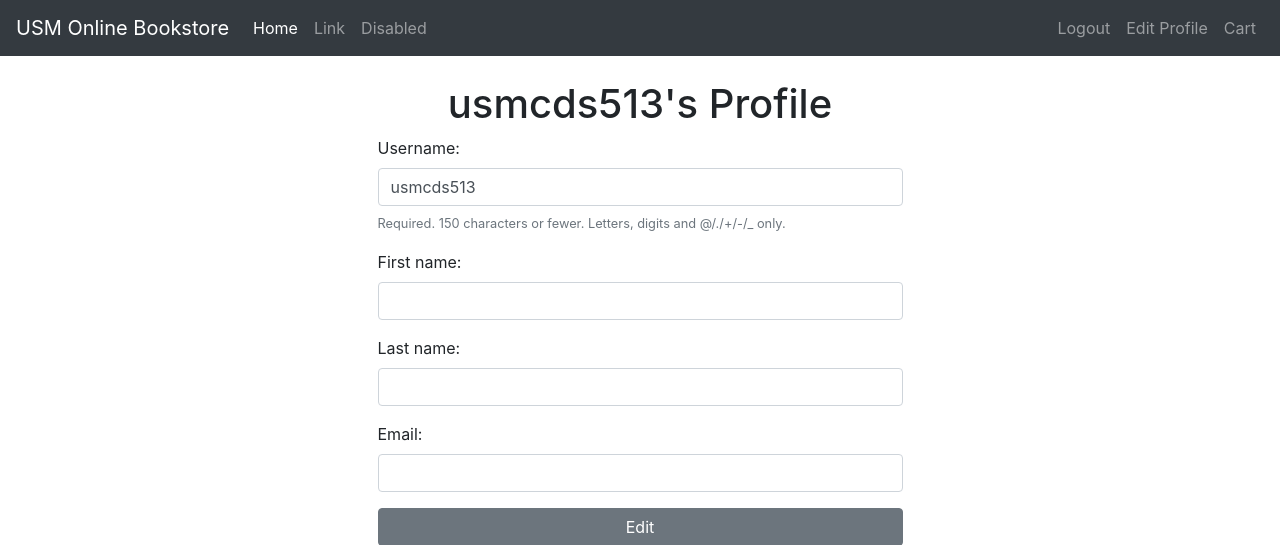
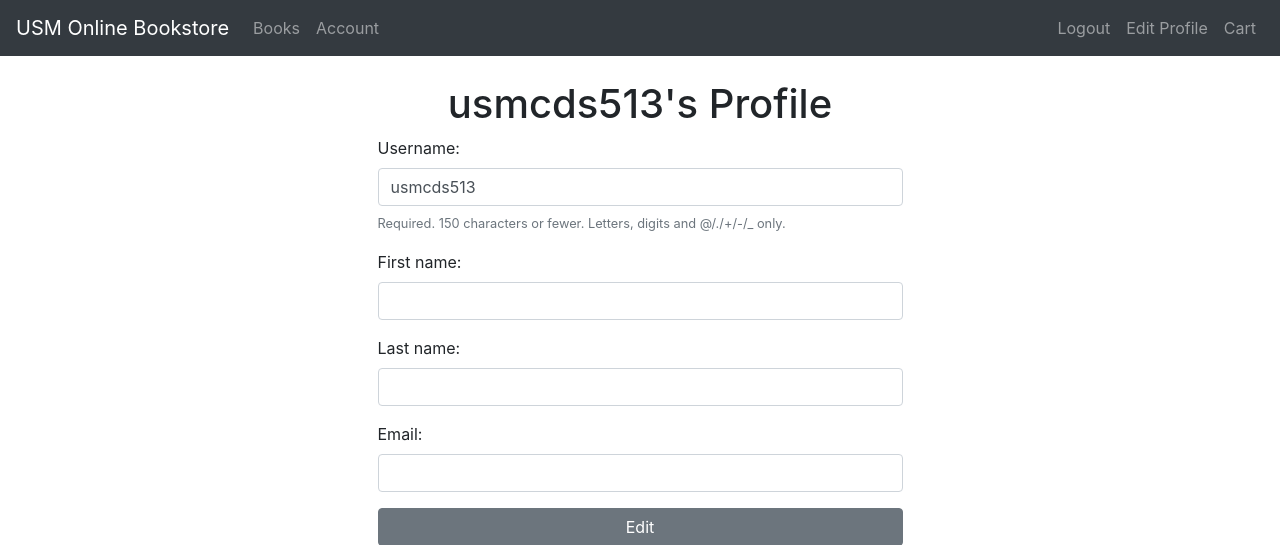
Before and after one commit to chuuhtetnaing/book_store, a Django app: page /account/edit_profile in a window 1280 px wide. Shown: the top 545 px of the page. Run offline with Django 3.2, Linux system fonts and the light colour scheme; a user stored in the database is signed in; some libraries are stand-ins or nearby versions.

Commit message:
fix navbar

```diff
--- a/account/templates/account/base.html
+++ b/account/templates/account/base.html
@@ -6,47 +6,75 @@
     <meta name="viewport" content="width=device-width, initial-scale=1, shrink-to-fit=no">
 
     <!-- Bootstrap CSS -->
-    <link rel="stylesheet" href="https://stackpath.bootstrapcdn.com/bootstrap/4.4.1/css/bootstrap.min.css" integrity="sha384-Vkoo8x4CGsO3+Hhxv8T/Q5PaXtkKtu6ug5TOeNV6gBiFeWPGFN9MuhOf23Q9Ifjh" crossorigin="anonymous">
+    <!-- CSS only -->
+    <link rel="stylesheet" href="https://stackpath.bootstrapcdn.com/bootstrap/4.5.0/css/bootstrap.min.css" integrity="sha384-9aIt2nRpC12Uk9gS9baDl411NQApFmC26EwAOH8WgZl5MYYxFfc+NcPb1dKGj7Sk" crossorigin="anonymous">
+
+    <!-- JS, Popper.js, and jQuery -->
+    <script src="https://code.jquery.com/jquery-3.5.1.slim.min.js" integrity="sha384-DfXdz2htPH0lsSSs5nCTpuj/zy4C+OGpamoFVy38MVBnE+IbbVYUew+OrCXaRkfj" crossorigin="anonymous"></script>
+    <script src="https://cdn.jsdelivr.net/npm/popper.js@1.16.0/dist/umd/popper.min.js" integrity="sha384-Q6E9RHvbIyZFJoft+2mJbHaEWldlvI9IOYy5n3zV9zzTtmI3UksdQRVvoxMfooAo" crossorigin="anonymous"></script>
+    <script src="https://stackpath.bootstrapcdn.com/bootstrap/4.5.0/js/bootstrap.min.js" integrity="sha384-OgVRvuATP1z7JjHLkuOU7Xw704+h835Lr+6QL9UvYjZE3Ipu6Tp75j7Bh/kR0JKI" crossorigin="anonymous"></script>
 
     <title>Hello, world!</title>
   </head>
   <body>
     <nav class="navbar navbar-expand-lg navbar-dark bg-dark">
-      <a class="navbar-brand" href="#">USM Online Bookstore</a>
+      <a class="navbar-brand" href="{% url 'store:home' %}">USM Online Bookstore</a>
       <button class="navbar-toggler" type="button" data-toggle="collapse" data-target="#navbarTogglerDemo02" aria-controls="navbarTogglerDemo02" aria-expanded="false" aria-label="Toggle navigation">
         <span class="navbar-toggler-icon"></span>
       </button>
 
       <div class="collapse navbar-collapse" id="navbarTogglerDemo02">
         <ul class="navbar-nav mr-auto mt-2 mt-lg-0">
-          <li class="nav-item active">
-            <a class="nav-link" href="#">Home <span class="sr-only">(current)</span></a>
+
+          {% if "/" == request.path %}
+            <li class="nav-item active">
+          {% else %}
+            <li class="nav-item">
+          {% endif %}
+            <a class="nav-link ml-auto" href="{% url 'store:home' %}">Books</a>
           </li>
-          <li class="nav-item">
-            <a class="nav-link" href="#">Link</a>
+
+          {% if "/account/home" == request.path %}
+            <li class="nav-item active">
+          {% else %}
+            <li class="nav-item">
+          {% endif %}
+            <a class="nav-link ml-auto" href="{% url 'account:home' %}">Account</a>
           </li>
-          <li class="nav-item">
-            <a class="nav-link ml-auto" href="#" tabindex="-1" aria-disabled="true">Disabled</a>
-          </li>
+
+
         </ul>
         <ul class="navbar-nav ml-auto mt-2 mt-lg-0">
           {% if not user.is_authenticated %}
-          <li class="nav-item">
-            <a class="nav-link" href="{% url 'login' %}">Login</a>
+
+          {% if "/account/login" == request.path %}
+            <li class="nav-item active">
+          {% else %}
+            <li class="nav-item">
+          {% endif %}
+            <a class="nav-link" href="{% url 'account:login' %}">Login</a>
           </li>
-          <li class="nav-item">
-            <a class="nav-link" href="{% url 'register' %}">Register</a>
+          {% if "/account/register" == request.path %}
+            <li class="nav-item active">
+          {% else %}
+            <li class="nav-item">
+          {% endif %}
+            <a class="nav-link" href="{% url 'account:register' %}">Register</a>
           </li>
           {% else %}
           <li class="nav-item">
-            <a class="nav-link" href="{% url 'logout' %}">Logout</a>
+            <a class="nav-link" href="{% url 'account:logout' %}">Logout</a>
           </li>
           <li class="nav-item">
-            <a class="nav-link" href="{% url 'edit_profile' %}">Edit Profile</a>
+            <a class="nav-link" href="{% url 'account:edit_profile' %}">Edit Profile</a>
           </li>
           {% endif %}
-          <li class="nav-item">
-            <a class="nav-link" href="{% url 'cart_page' %}">Cart</a>
+          {% if '/store/view_cart' == request.path %}
+            <li class="nav-item active">
+          {% else %}
+            <li class="nav-item">
+          {% endif %}
+            <a class="nav-link" href="{% url 'store:cart_page' %}">Cart</a>
           </li>
         </ul>
       </div>
--- a/account/templates/account/change_password.html
+++ b/account/templates/account/change_password.html
@@ -5,7 +5,7 @@
 
     <h1 class="text-center">Change Password</h1>
 
-    <form method="POST" action="{% url 'change_password' %}">
+    <form method="POST" action="{% url 'account:change_password' %}">
         {% csrf_token %}
 
         {% if form.errors %}
--- a/account/templates/account/edit_profile.html
+++ b/account/templates/account/edit_profile.html
@@ -5,7 +5,7 @@
 
     <h1 class="text-center">{{form.username.value}}'s Profile</h1>
 
-    <form method="POST" action="{% url 'edit_profile' %}">
+    <form method="POST" action="{% url 'account:edit_profile' %}">
         {% csrf_token %}
 
         {% if form.errors %}
@@ -31,7 +31,7 @@
         <input type="submit" value="Edit" class="btn btn-secondary btn-block">
     </form>
     <br/>
-    <p class="text-center"><small><a href="{% url 'change_password' %}">Click Here</a> To Change Your Password</small></p>
+    <p class="text-center"><small><a href="{% url 'account:change_password' %}">Click Here</a> To Change Your Password</small></p>
 </div>
 
 {% endblock %}
--- a/account/templates/account/register.html
+++ b/account/templates/account/register.html
@@ -5,7 +5,7 @@
 
     <h1 class="text-center">Register</h1>
 
-    <form method="POST" action="{% url 'register' %}">
+    <form method="POST" action="{% url 'account:register' %}">
         {% csrf_token %}
 
         {% if form.errors %}
--- a/account/templates/account/test.html
+++ b/account/templates/account/test.html
@@ -3,7 +3,7 @@
 {% block content %}
 <h2>Register</h2>
 
-<form method="POST" action="{% url 'test' %}">
+<form method="POST" action="{% url 'account:test' %}">
     {% csrf_token %}
 
     {% if form.errors %}
--- a/account/urls.py
+++ b/account/urls.py
@@ -1,6 +1,7 @@
 from django.urls import path
 from . import views
 
+app_name = 'account'
 urlpatterns = [
     path("home", views.home, name="home"),
     path("login", views.login_user, name="login"),
--- a/bookstore/urls.py
+++ b/bookstore/urls.py
@@ -18,6 +18,7 @@ from django.urls import path, include
 
 urlpatterns = [
     path('admin/', admin.site.urls),
-    path('account/', include('account.urls')),
-    path('store/', include('store.urls')),
+    path('', include('store.urls', namespace='store')),
+    path('account/', include('account.urls', namespace='account')),
+
 ]
--- a/store/templates/store/cart.html
+++ b/store/templates/store/cart.html
@@ -8,7 +8,7 @@
     <ol>
     {% for item in cart %}
         <li>
-            {{item}} - <a href="{% url 'remove_from_cart' item.book_id %}">Remove</a>
+            {{item}} - <a href="{% url 'store:remove_from_cart' item.book_id %}">Remove</a>
         </li>
     {% endfor %}
     <ol>
--- a/store/urls.py
+++ b/store/urls.py
@@ -1,9 +1,10 @@
 from django.urls import path
 from . import views
 
+app_name = 'store'
 urlpatterns = [
-    path("home", views.home, name="home"),
-    path("view_cart", views.view_cart, name="cart_page"),
-    path("add_to_cart/<int:book_id>", views.add_to_cart, name="add_to_cart"),
-    path("remove_from_cart/<int:book_id>", views.remove_from_cart, name="remove_from_cart"),
+    path("", views.home, name="home"),
+    path("store/view_cart", views.view_cart, name="cart_page"),
+    path("store/add_to_cart/<int:book_id>", views.add_to_cart, name="add_to_cart"),
+    path("store/remove_from_cart/<int:book_id>", views.remove_from_cart, name="remove_from_cart"),
 ]
--- a/store/views.py
+++ b/store/views.py
@@ -36,4 +36,4 @@ def remove_from_cart(request, book_id):
     orders = request.session.get('cart')
     orders.remove(str(book_id))
     request.session['cart'] = orders
-    return redirect('cart_page')
+    return redirect('store/cart_page')
```
Also changed, not shown: store/templates/store/home.html (+5 -4 lines), db.sqlite3.
